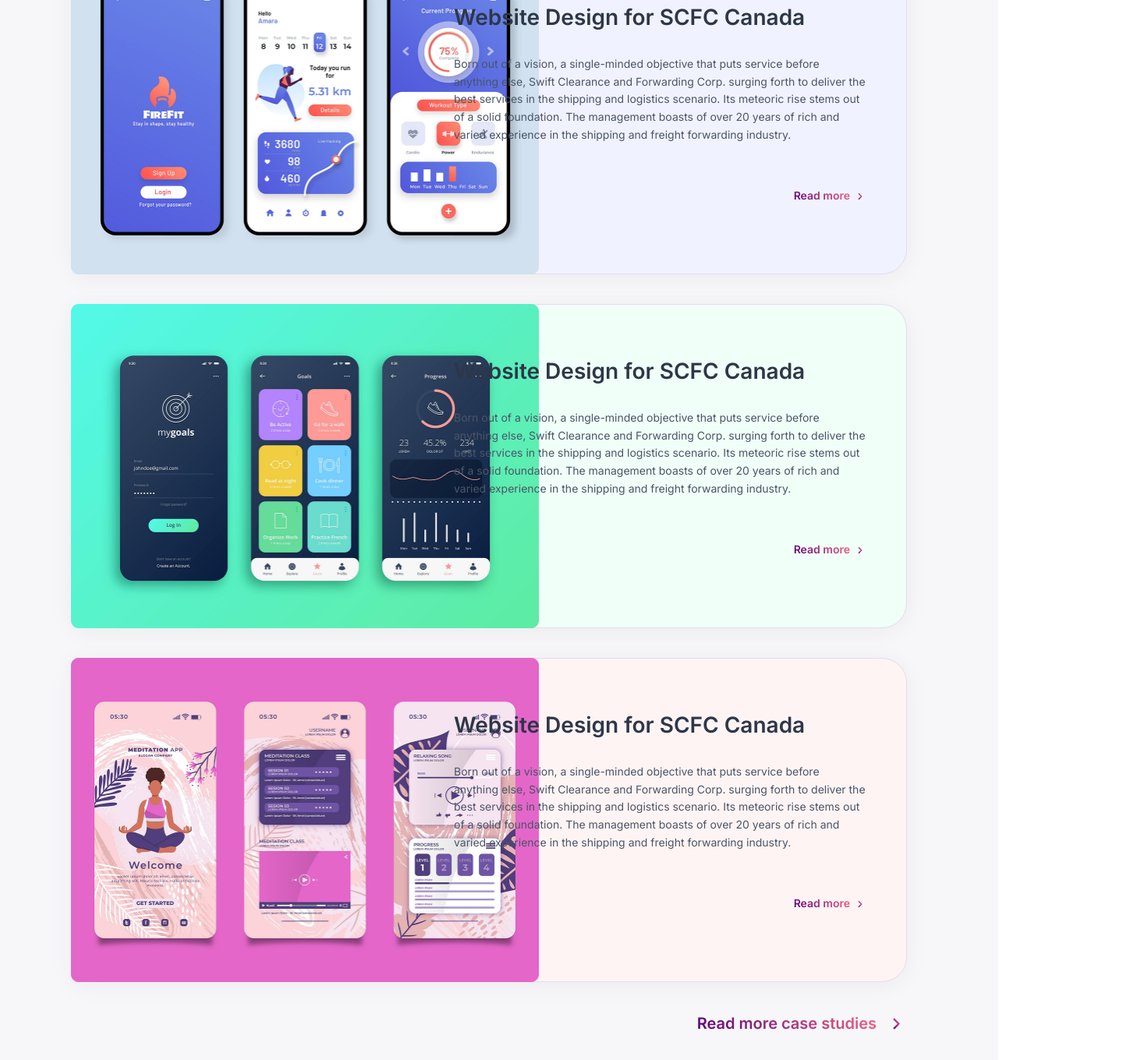
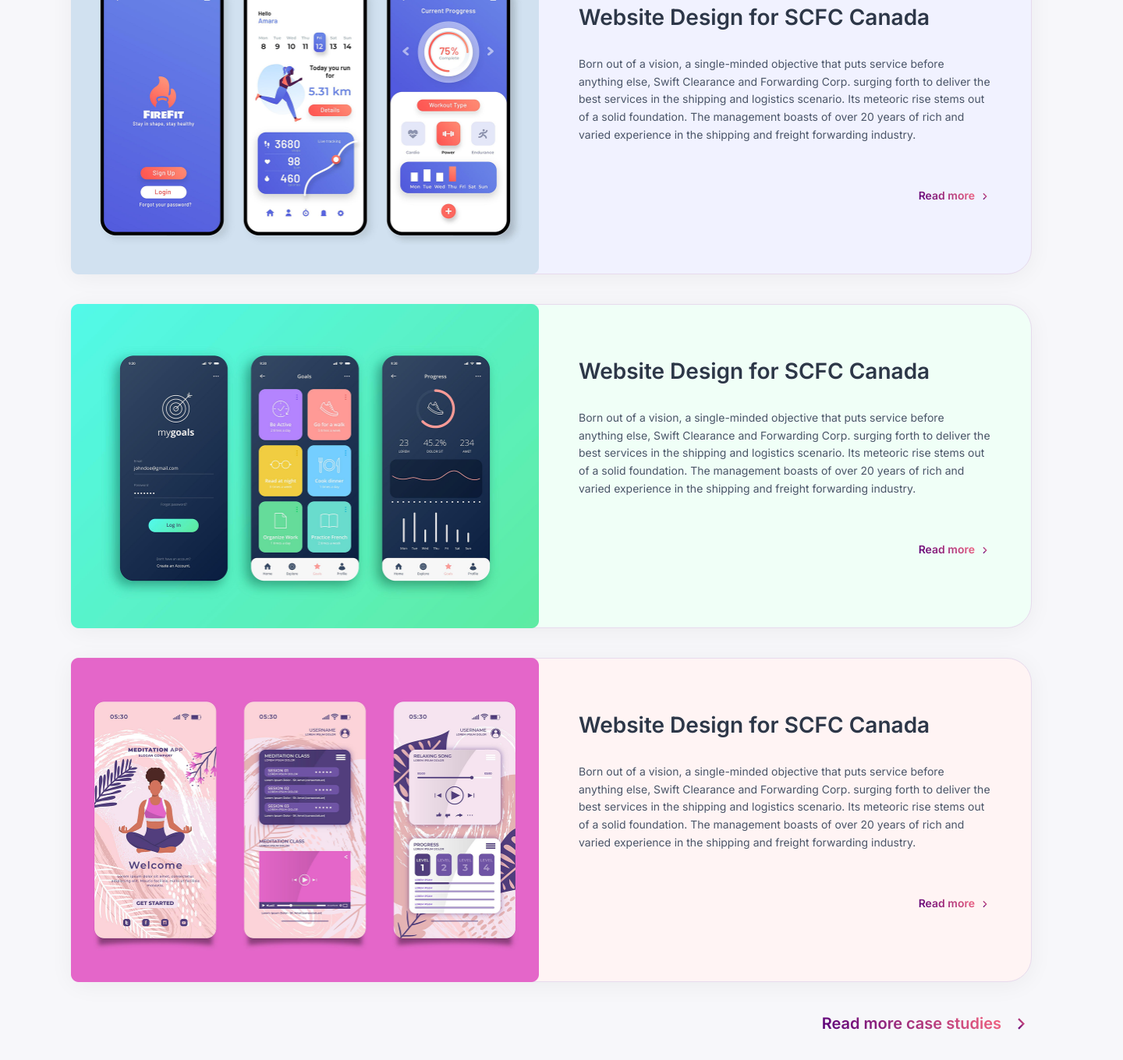
Before and after one commit to cytok1nes1s/mini-projects, a website: page project-2-TailwindCSS/index.html in a window 1280 px wide. Shown: the part 1548-2908 px from the top of the page at 78% size, 1440 px wide, since content can reach past the window. Drawn offline with Linux system fonts and the light colour scheme.

Commit message:
fix: text display when the browser window size is reduced

```diff
--- a/project-2-TailwindCSS/index.html
+++ b/project-2-TailwindCSS/index.html
@@ -8,7 +8,7 @@
     <link rel="icon" type="image/png" href="./icons/favicon/Vector.png">
     <title>Web Agency</title>
 </head>
-<body>
+<body class="min-w-360">
     <header>
         <div class="flex justify-between items-center max-w-360 mx-auto px-6.25 py-2.5 shadow-[0_4px_40px_0_rgba(0,0,0,0.1)]">
             <img src="./images/Logo.svg" alt="Logo">
@@ -161,8 +161,8 @@
                             <p class="text-paragraphs-default text-gray-gray-700">Born out of a vision, a single-minded objective that puts service before anything else, Swift Clearance and Forwarding Corp. surging forth to deliver the best services in the shipping and logistics scenario. Its meteoric rise stems out of a solid foundation. The management boasts of over 20 years of rich and varied experience in the shipping and freight forwarding industry.</p>
                         </div>
                     </div>
-                    <div class="read-more-button absolute bottom-22.75 right-12.75 flex gap-1.25">
-                                <p class="bg-(image:--gradient-primary-bg) bg-clip-text text-transparent text-btn-lg">Read more</p>
+                    <div class="read-more-link absolute bottom-22.75 right-12.75 flex gap-1.25">
+                                <a class="bg-(image:--gradient-primary-bg) bg-clip-text text-transparent text-btn-lg" href="#">Read more</a>
                                 <img src="./images/arrow-right-s-line.svg" alt="Right arrow">
                     </div>
                 </div>
@@ -174,8 +174,8 @@
                             <p class="text-paragraphs-default text-gray-gray-700">Born out of a vision, a single-minded objective that puts service before anything else, Swift Clearance and Forwarding Corp. surging forth to deliver the best services in the shipping and logistics scenario. Its meteoric rise stems out of a solid foundation. The management boasts of over 20 years of rich and varied experience in the shipping and freight forwarding industry.</p>
                         </div>
                     </div>
-                    <div class="read-more-button absolute bottom-22.75 right-12.75 flex gap-1.25">
-                                <p class="bg-(image:--gradient-primary-bg) bg-clip-text text-transparent text-btn-lg">Read more</p>
+                    <div class="read-more-link absolute bottom-22.75 right-12.75 flex gap-1.25">
+                                <a class="bg-(image:--gradient-primary-bg) bg-clip-text text-transparent text-btn-lg" href="#">Read more</a>
                                 <img src="./images/arrow-right-s-line.svg" alt="Right arrow">
                     </div>
                 </div>
@@ -187,8 +187,8 @@
                             <p class="text-paragraphs-default text-gray-gray-700">Born out of a vision, a single-minded objective that puts service before anything else, Swift Clearance and Forwarding Corp. surging forth to deliver the best services in the shipping and logistics scenario. Its meteoric rise stems out of a solid foundation. The management boasts of over 20 years of rich and varied experience in the shipping and freight forwarding industry.</p>
                         </div>
                     </div>
-                    <div class="read-more-button absolute bottom-22.75 right-12.75 flex gap-1.25">
-                                <p class="bg-(image:--gradient-primary-bg) bg-clip-text text-transparent text-btn-lg">Read more</p>
+                    <div class="read-more-link absolute bottom-22.75 right-12.75 flex gap-1.25">
+                                <a class="bg-(image:--gradient-primary-bg) bg-clip-text text-transparent text-btn-lg" href="#">Read more</a>
                                 <img src="./images/arrow-right-s-line.svg" alt="Right arrow">
                     </div>
                 </div>
```
Also changed, not shown: project-2-TailwindCSS/css/style.css.
